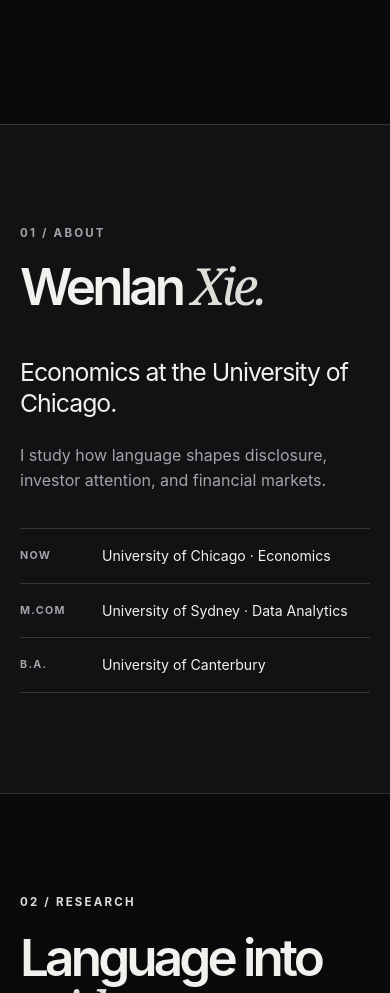
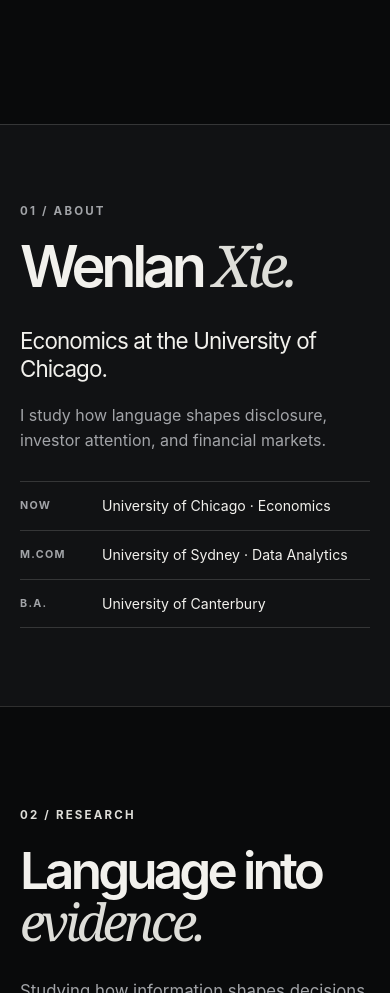
Before and after one commit to WLXie-Tony/WLXie-Tony.github.io, a plain HTML site: page index.html in a window 390 px wide. Shown: the part 1480-2473 px from the top of the page. Drawn offline with Linux system fonts and the light colour scheme.

Commit message:
Tighten about section layout

```diff
--- a/index.html
+++ b/index.html
@@ -70,15 +70,15 @@
     .hero-note::before { content: ""; display: block; width: 34px; height: 1px; background: var(--blue-light); }
     .hero-progress-line { position: absolute; inset: auto 0 0; height: 2px; background: var(--blue-light); transform: scaleX(var(--hero-progress, 0)); transform-origin: left; z-index: 3; }
 
-    .about { padding: clamp(130px, 15vw, 240px) 0; background: var(--paper); border-top: 1px solid var(--line); }
-    .about-layout { display: grid; grid-template-columns: minmax(0, 1.1fr) minmax(320px, .8fr); align-items: end; gap: 8vw; }
-    .about-layout h2 { max-width: 8ch; margin-top: 35px; }
+    .about { padding: clamp(88px, 8vw, 132px) 0; background: var(--paper); border-top: 1px solid var(--line); }
+    .about-layout { display: grid; grid-template-columns: minmax(0, 1fr) minmax(320px, .9fr); align-items: center; gap: clamp(48px, 6vw, 100px); }
+    .about-layout h2 { margin-top: 24px; font-size: clamp(3.6rem, 5.8vw, 6.4rem); white-space: nowrap; }
     .about-layout h2 .serif { color: var(--blue-light); }
     .about-copy { max-width: 520px; }
-    .about-lede { margin: 0 0 24px; font-size: clamp(1.55rem, 2.5vw, 2.5rem); letter-spacing: -.04em; line-height: 1.25; }
+    .about-lede { margin: 0 0 20px; font-size: clamp(1.4rem, 1.9vw, 2rem); letter-spacing: -.04em; line-height: 1.25; }
     .about-copy > p:not(.about-lede) { max-width: 44ch; margin: 0; color: var(--muted); font-size: clamp(1rem, 1.3vw, 1.15rem); }
-    .education { list-style: none; padding: 0; margin: 52px 0 0; border-top: 1px solid var(--line); }
-    .education li { display: grid; grid-template-columns: 68px 1fr; gap: 14px; padding: 16px 0; border-bottom: 1px solid var(--line); font-size: .88rem; }
+    .education { list-style: none; padding: 0; margin: 36px 0 0; border-top: 1px solid var(--line); }
+    .education li { display: grid; grid-template-columns: 68px 1fr; gap: 14px; padding: 13px 0; border-bottom: 1px solid var(--line); font-size: .88rem; }
     .education small { color: var(--muted); font-size: .67rem; font-weight: 700; letter-spacing: .12em; text-transform: uppercase; padding-top: 3px; }
 
     /* Research is a natural scroll with a pinned visual on wide screens. */
@@ -141,7 +141,8 @@
     html.js .reveal.is-visible { opacity: 1; transform: none; }
     html.js .about-copy { transition-delay: .13s; }
     @media (max-width: 900px) {
-      .about-layout { grid-template-columns: 1fr; gap: 65px; }
+      .about-layout { grid-template-columns: 1fr; gap: 42px; }
+      .about-layout h2 { white-space: normal; }
       .research-grid { grid-template-columns: 1fr; gap: 40px; }
       .research-visual { position: relative; top: auto; width: 100%; height: 350px; }
       .research-steps { padding-bottom: 0; }
@@ -167,10 +168,10 @@
       .hero-primary .eyebrow { margin-bottom: 32px; }
       .hero-middle, .hero-secondary { width: calc(100vw - 40px); }
       .hero-note { left: 20px; bottom: 25px; }
-      .about { padding: 100px 0; }
-      .about-layout { gap: 45px; }
-      .about-layout h2 { margin-top: 18px; }
-      .education { margin-top: 35px; }
+      .about { padding: 78px 0; }
+      .about-layout { gap: 32px; }
+      .about-layout h2 { margin-top: 16px; font-size: clamp(3.6rem, 14vw, 5rem); }
+      .education { margin-top: 28px; }
       .research { padding: 100px 0 65px; }
       .research-heading h2 { margin-top: 20px; }
       .research-visual { height: 290px; }
```
